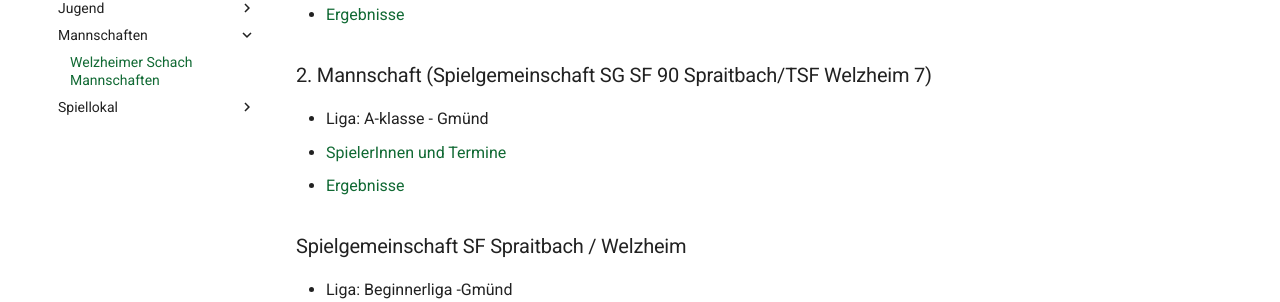
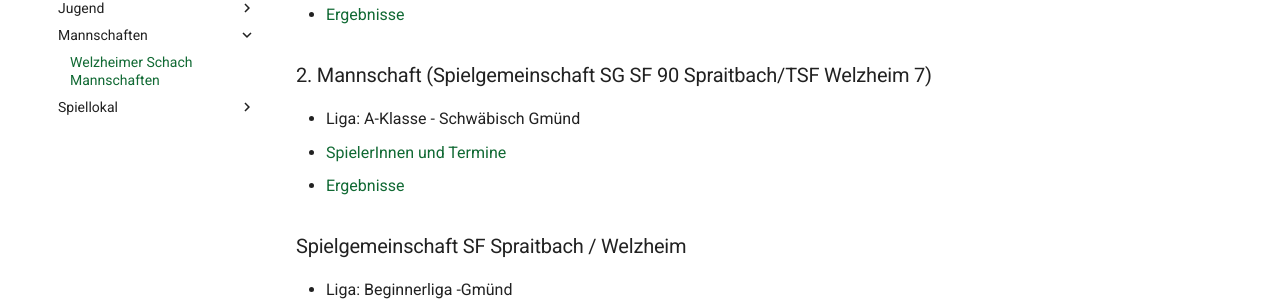
Before and after one commit to schachwelzheim/schachwelzheim, an MkDocs documentation site: the page built from docs/verein/mannschaften/index.md, in a window 1280 px wide and 975 px high. Shown: the part 399-701 px from the top of the window. Built offline with MkDocs 1.6.1 and Material for MkDocs 9.7.7, drawn with Linux system fonts in a browser that asks for light colours.

Commit message:
Correct league name to A-Klasse - Schwäbisch Gmünd

```diff
--- a/docs/verein/mannschaften/index.md
+++ b/docs/verein/mannschaften/index.md
@@ -12,7 +12,7 @@ Zur Zeit sind in 3 Mannschaften für Welzheimer SpielerInnen aktiv.
 
 ### 2. Mannschaft (Spielgemeinschaft SG SF 90 Spraitbach/TSF Welzheim 7)
 
-* Liga: A-klasse - Gmünd
+* Liga: A-Klasse - Schwäbisch Gmünd
 * [SpielerInnen und Termine](https://svw-schach.liga.nu/cgi-bin/WebObjects/nuLigaSCHACHDE.woa/wa/teamPortrait?teamtable=1821449&pageState=vorrunde&championship=Ostalb+26%2F27&group=5895)
 * [Ergebnisse](https://svw-schach.liga.nu/cgi-bin/WebObjects/nuLigaSCHACHDE.woa/wa/groupPage?championship=Ostalb+26%2F27&group=5895)
 
```
